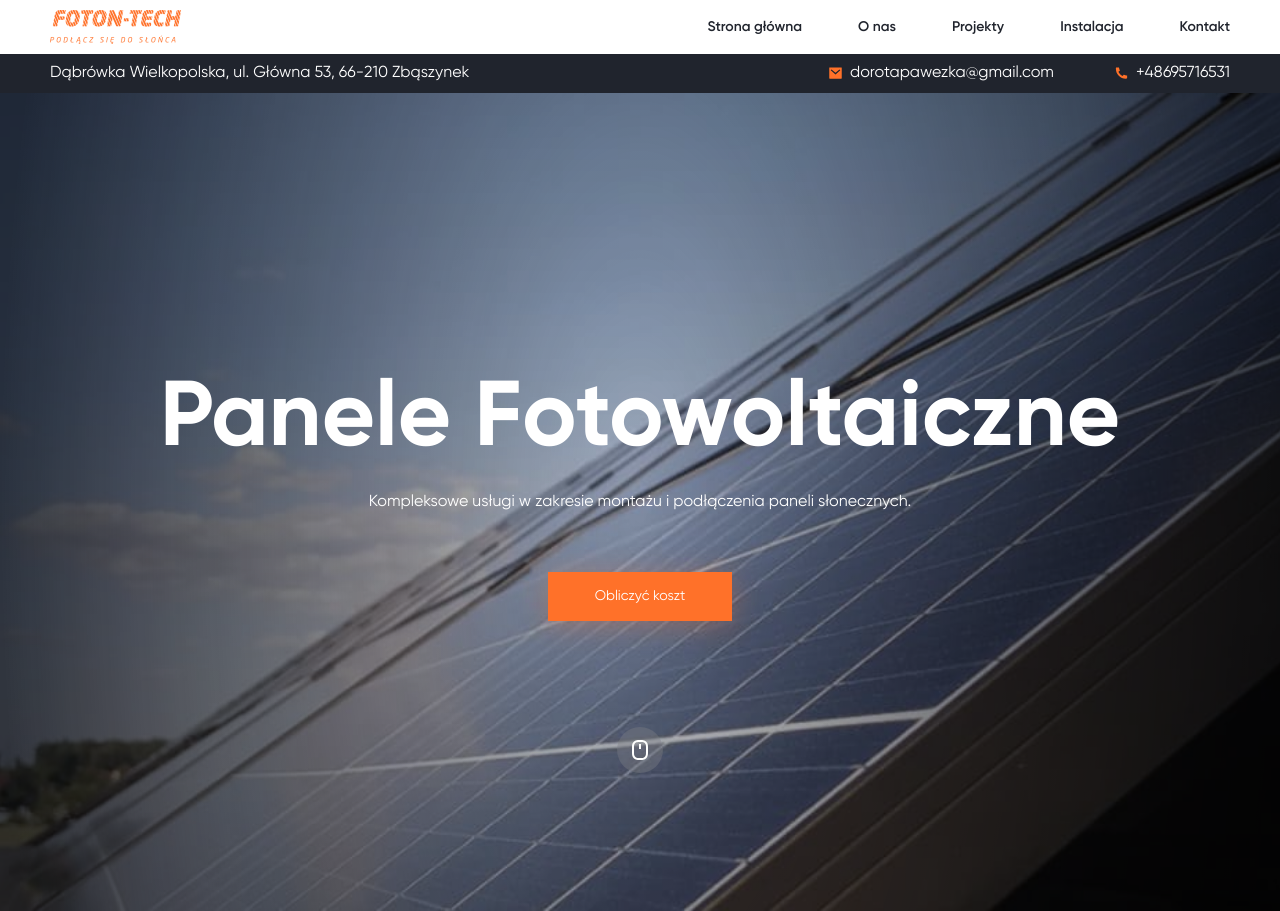
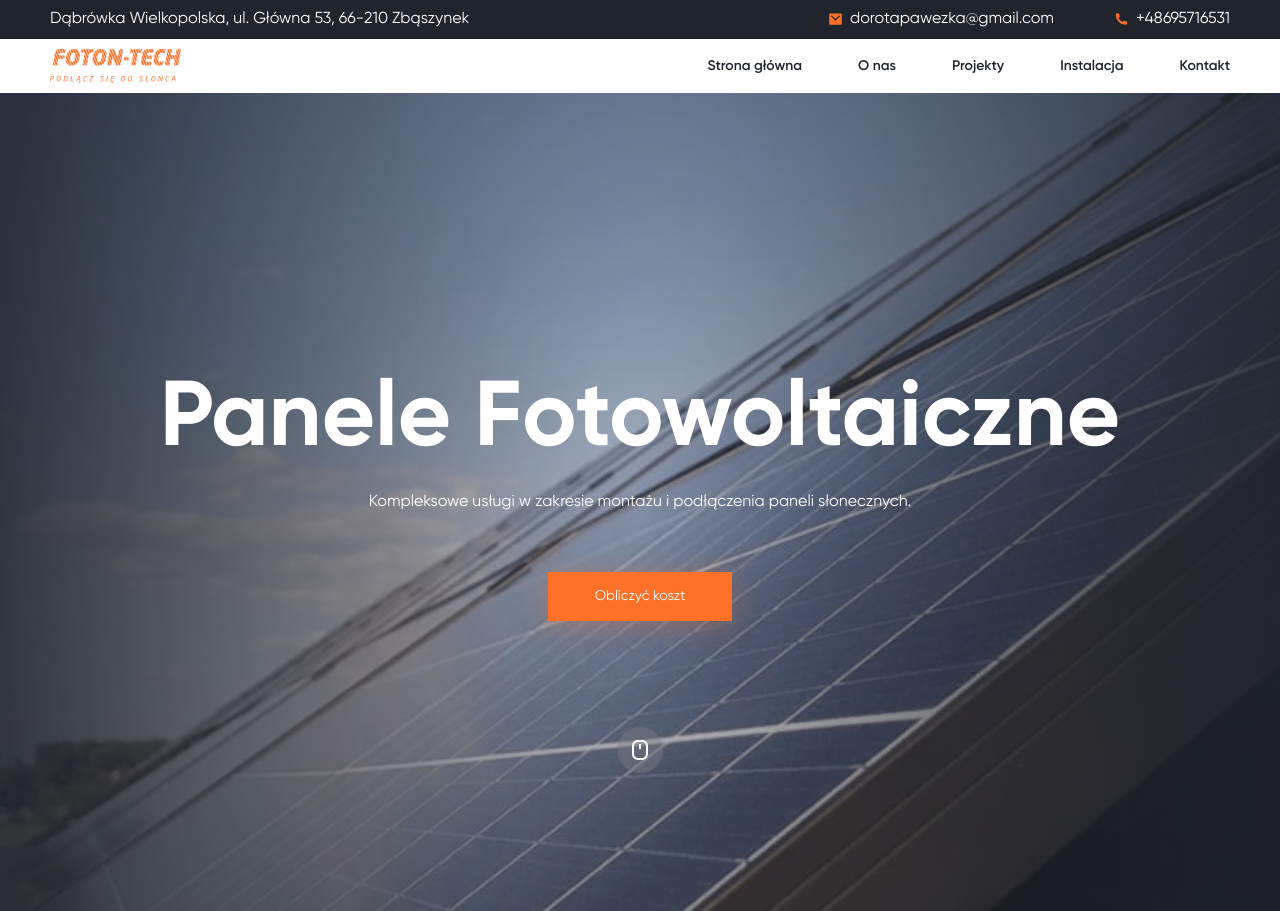
Before and after one commit to oleksandr-sidarok/foton-tech, a plain HTML site: page index.html in a window 1280 px wide. Shown: the top 911 px of the page. Drawn offline with Linux system fonts and the light colour scheme.

Commit message:
change places header-contact and header-inner

```diff
--- a/css/style.css
+++ b/css/style.css
@@ -166,9 +166,15 @@ address {
 }
 
 /* Header */
+.header {
+  display: flex;
+  flex-direction: column;
+}
+
 .header-contacts {
   background-color: #20242D;
   color: #fff;
+  order: -1;
 }
 
 .header-nav {
@@ -241,9 +247,10 @@ address {
   display: block;
   width: 100%;
   height: 100%;
-  background: radial-gradient(50% 179.69% at 50% 50%, rgba(32, 36, 45, 0) 0%, #20242D 100%), rgba(32, 36, 45, 0.3);
+  background-color: rgba(32, 36, 45, 0.3);
+  background-image: radial-gradient(50% 179.69% at 50% 50%, rgba(32, 36, 45, 0) 0%, #20242D 100%);
   opacity: 0.9;
-  mix-blend-mode: multiply;
+  /* mix-blend-mode: multiply; */
   z-index: -1;
 }
 
--- a/index.html
+++ b/index.html
@@ -10,7 +10,7 @@
 	<title>Foton-tech</title>
 </head>
 <body>
-	<header>
+	<header class="header">
 		<div class="header-inner">
 			<a href="#" class="logo">
 				<img src="./img/logo.png" alt="logo foton-tech" style="width: 131px; height: 34px;">
```
